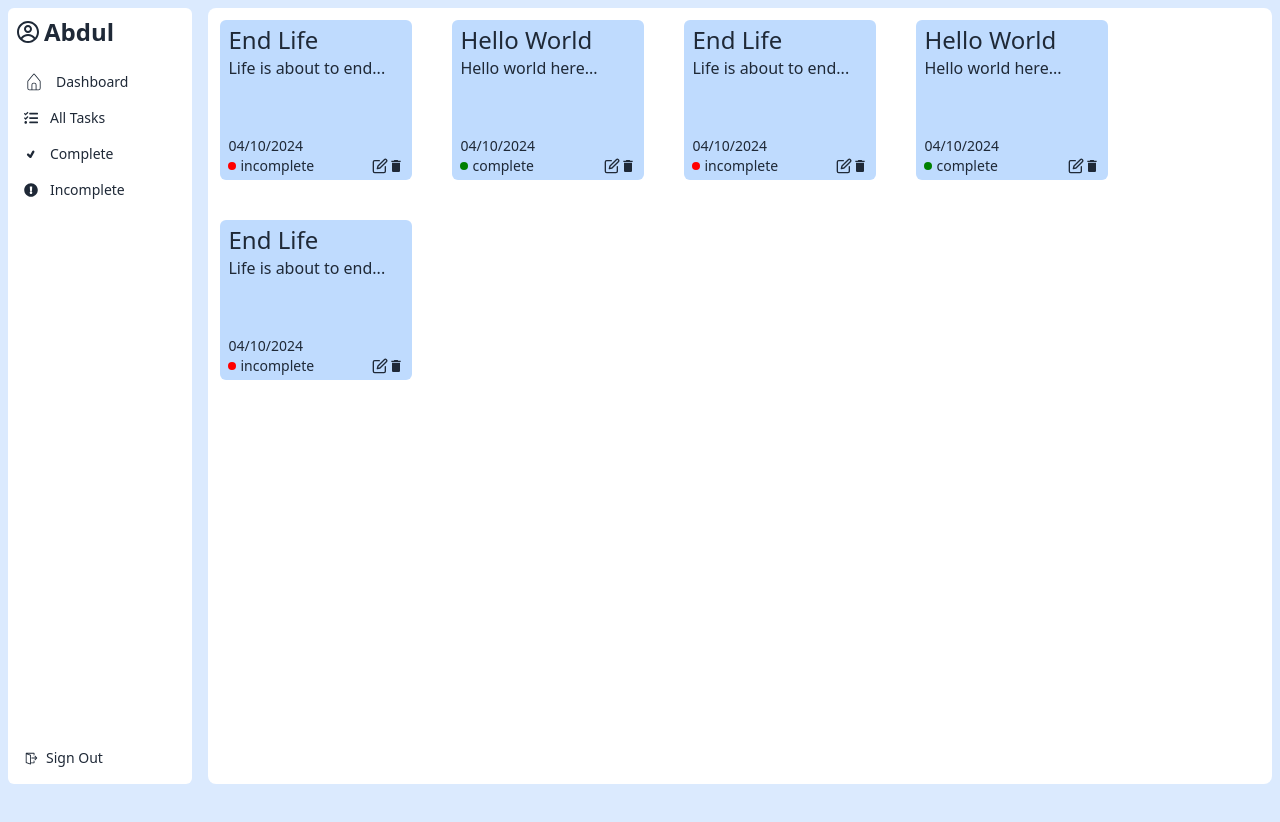
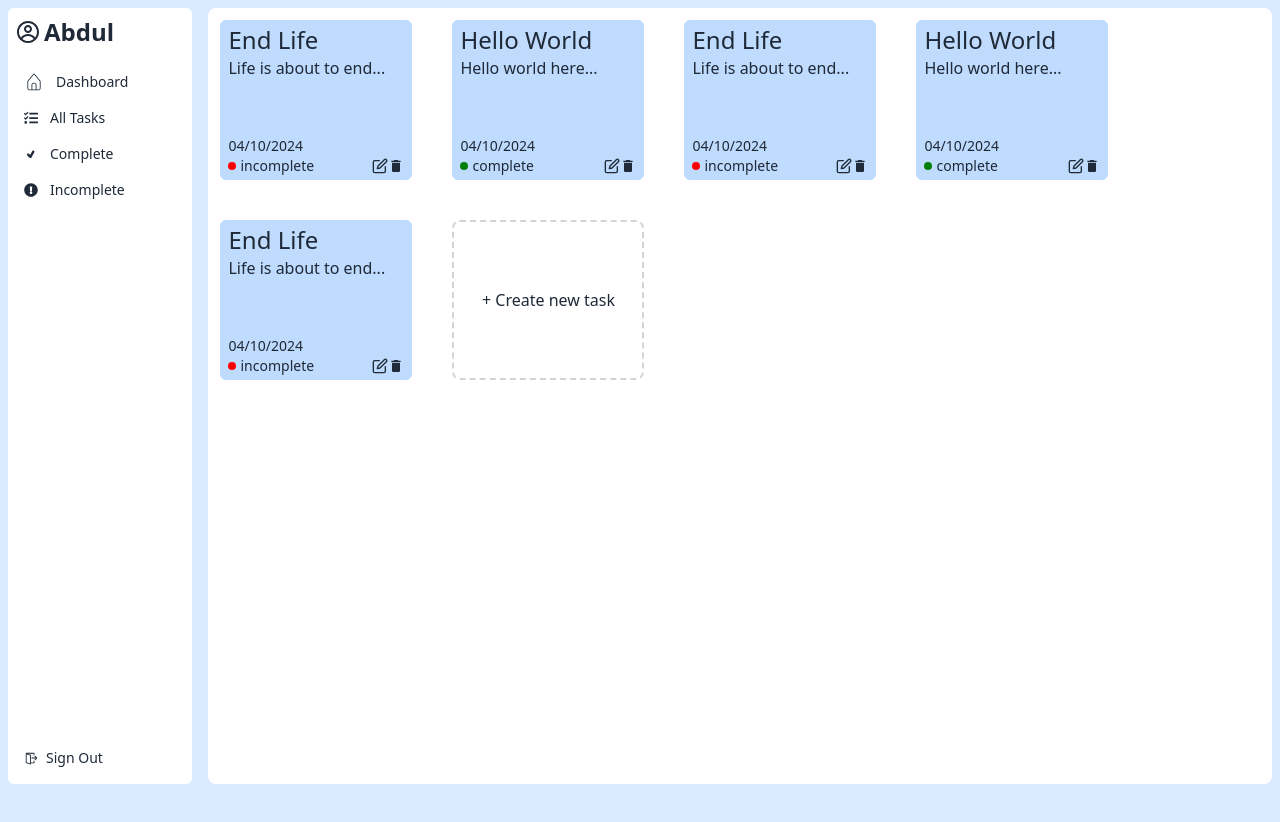
Before and after one commit to AbdulmateenAl/task_manager_frontend, a Next.js app: page /all_tasks in a window 1280 px wide. Shown: the top 822 px of the page. Before the commit the page ends 800 px from the top, so only its background shows below. Built offline with nearby package versions, Linux system fonts and the light colour scheme.

Commit message:
Still not kept functionality

```diff
--- a/src/app/all_tasks/page.tsx
+++ b/src/app/all_tasks/page.tsx
@@ -1,9 +1,15 @@
 "use client";
+
+import { useState } from "react";
+
+import Modal from "../components/Modal";
 
 import { FiEdit } from "react-icons/fi";
 import { MdDelete } from "react-icons/md";
 
 export default function Alltasks() {
+	const [showModal, setShowModal] = useState(false);
+
     const status:string = "complete";
     const statusColor:string = "green";
 	return (
@@ -114,8 +120,15 @@ export default function Alltasks() {
 							</div>
 						</div>
 					</div>
+					<div onClick={() => setShowModal(true)} className="border-2 border-dashed border-gray-300 rounded-lg w-48 h-40 flex items-center justify-center cursor-pointer">
+						<h2>+ Create new task</h2>
+					</div>
 				</div>
 			</div>
+			{/* Modal COmponent */}
+			<Modal show={showModal} onClose={setShowModal}>
+				<div>Hello</div>
+			</Modal>
 		</div>
 	);
 }
```
